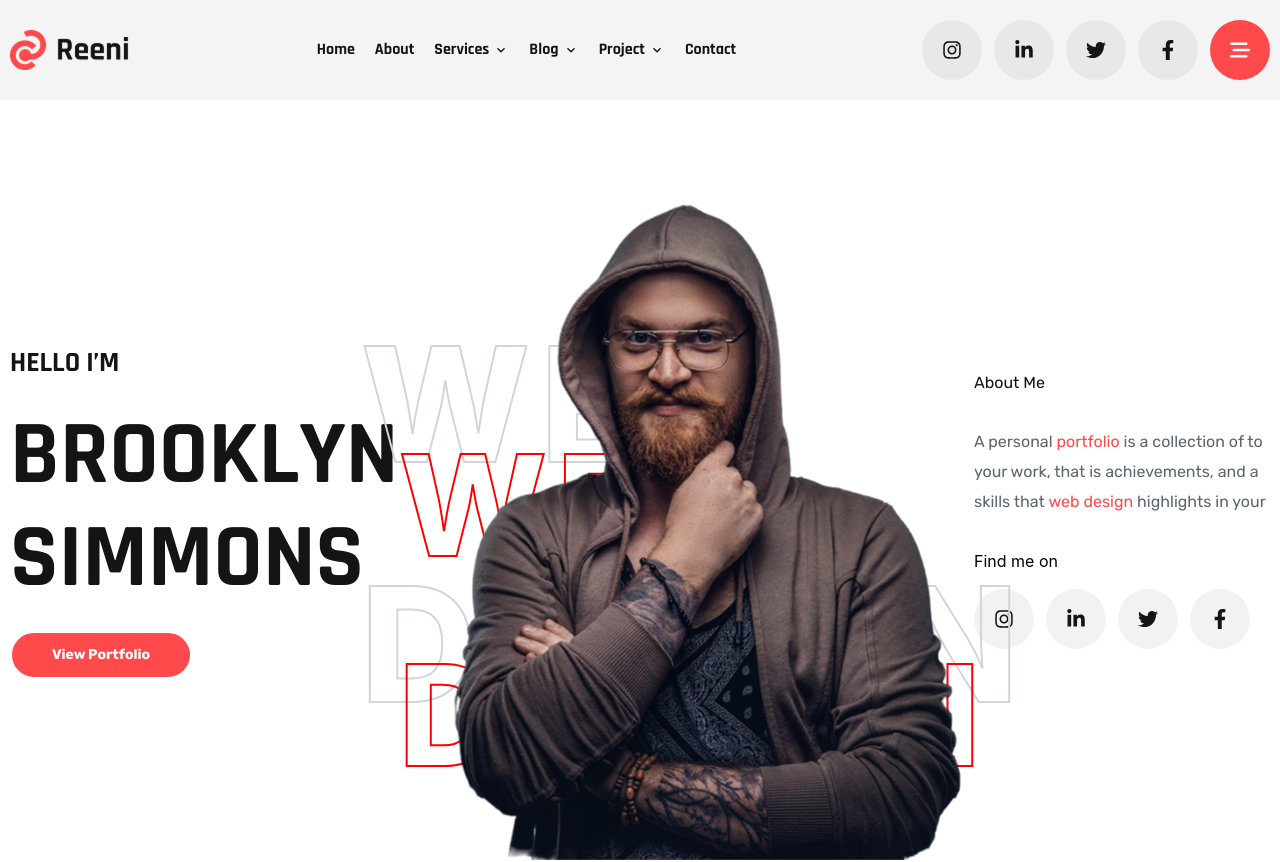
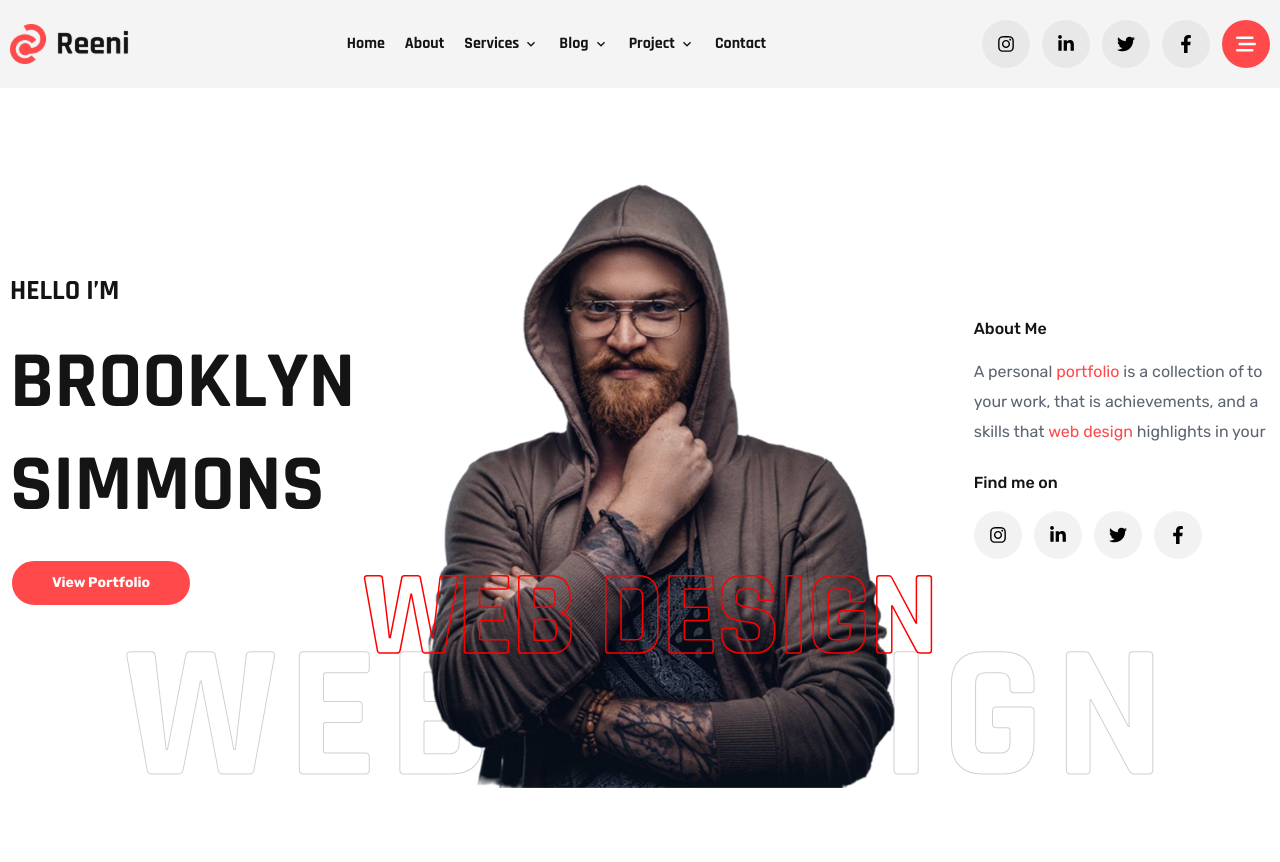
Before and after one commit to riemetoba/Reeni_portfolio, a React (Vite) app: page / in a window 1280 px wide. Shown: the top 862 px of the page. Built offline with nearby package versions, Linux system fonts and the light colour scheme.

Commit message:
banner image

```diff
--- /dev/null
+++ b/src/components/Icons.jsx
@@ -0,0 +1,25 @@
+import {
+  FaInstagram,
+  FaLinkedinIn,
+  FaTwitter,
+  FaFacebookF,
+} from "react-icons/fa";
+
+const Icons = () => {
+  return (
+    <div className="flex items-center gap-x-3">
+      {[FaInstagram, FaLinkedinIn, FaTwitter, FaFacebookF].map(
+        (Icon, index) => (
+          <div
+            key={index}
+            className="flex items-center justify-center bg-[#0A0A0A]/5 hover:bg-red hover:text-white transition-all rounded-full h-12 w-12 cursor-pointer"
+          >
+            <Icon className="text-lg" />
+          </div>
+        ),
+      )}
+    </div>
+  );
+};
+
+export default Icons;
--- a/src/components/layouts/Banner.jsx
+++ b/src/components/layouts/Banner.jsx
@@ -1,81 +1,65 @@
 import Button from "../Button";
-import {
-  FaInstagram,
-  FaLinkedinIn,
-  FaTwitter,
-  FaFacebookF,
-} from "react-icons/fa";
 import Image from "../Image";
 import bannerImg from "/src/assets/bannerImg.png";
+import Icons from "../Icons";
 
 const Banner = () => {
   return (
-    <div className="py-15">
-      <div className="flex items-center justify-between container">
+    <div className="min-h-200 flex items-center pb-25">
+      <div className="container mx-auto flex items-center justify-between gap-10">
         {/* Flex left  */}
-        <div className="">
+        <div className="w-[25%] z-30">
           <h3 className="font-rajdhani font-bold text-[28px] text-common uppercase">
             Hello i’m
           </h3>
-          <h1 className="font-rajdhani font-bold text-[90px] text-common uppercase w-101.25 leading-[103.5px] py-5">
-            Brooklyn Simmons
+          <h1 className="font-rajdhani font-bold text-[80px] text-common uppercase leading-[103.5px] py-5">
+            Brooklyn <br /> Simmons
           </h1>
           <Button btnText={"View Portfolio"} />
         </div>
         {/* Flex left  */}
         {/* Flex middle  */}
+        <div className="relative flex justify-center items-end h-175 w-[50%]">
+          {/* Back text  */}
+          <h1 className="absolute top-[90%] left-1/2 -translate-x-1/2 -translate-y-1/2 text-[190px] font-bold text-transparent uppercase tracking-wider [-webkit-text-stroke:1px_#5D6570] z-0 opacity-30 whitespace-nowrap select-none font-rajdhani">
+            WEB DESIGN
+          </h1>
 
-        <div className="relative flex justify-center items-end h-175">
-          {/* Grey Outline Text (Back) */}
+          {/* Image start  */}
+          <div className="relative z-10">
+            <Image src={bannerImg} className="h-162.5 w-auto object-contain" />
+          </div>
+          {/* Image end  */}
+          {/* Front text  */}
           <h1
-            className="absolute bottom-24 text-[160px] font-extrabold
-      text-transparent tracking-[10px]
-      [-webkit-text-stroke:2px_#d1d5db] z-0"
+            className="absolute bottom-20 left-1/2 -translate-x-1/2 text-[120px] font-black text-transparent uppercase tracking-tight [-webkit-text-stroke:1.5px_red] z-20 pointer-events-none select-none font-rajdhani whitespace-nowrap"
+            aria-hidden="true"
           >
             WEB DESIGN
           </h1>
+        </div>
+        {/* Flex middle  */}
+        {/* --- Flex Right: About Section --- */}
+        <div className="w-[25%] z-30 space-y-6">
+          <div>
+            <p className="font-rubik text-base text-common font-medium">
+              About Me
+            </p>
+            <p className="font-rubik text-base text-[#5D6570] leading-7.5 w-[296.25px] pt-4">
+              A personal <span className="text-red">portfolio</span> is a
+              collection of to your work, that is achievements, and a skills
+              that <span className="text-red">web design</span> highlights in
+              your
+            </p>
+          </div>
 
-          {/* Red Outline Text (Front of grey but behind image) */}
-          <h1
-            className="absolute bottom-10 text-[140px] font-extrabold
-      text-transparent tracking-[10px]
-      [-webkit-text-stroke:2px_red] z-10"
-          >
-            WEB DESIGN
-          </h1>
-
-          {/* Image (Top Layer) */}
-         <Image src={bannerImg} className={"relative z-20 w-155"}/>
+          <div>
+            <p className="font-rubik text-base text-common font-medium mb-4">
+              Find me on
+            </p>
+            <Icons />
+          </div>
         </div>
-
-        {/* Flex middle  */}
-        {/* Flex right  */}
-        <div className="">
-          <p className="font-rubik text-base text-common">About Me</p>
-          <p className="font-rubik text-base text-[#5D6570] leading-7.5 w-74 py-8">
-            A personal <span className="text-red">portfolio</span> is a
-            collection of to your work, that is achievements, and a skills that{" "}
-            <span className="text-red">web design</span> highlights in your
-          </p>
-          <p>Find me on</p>
-          {/* Icons start  */}
-          <div className="flex items-center gap-x-3 pt-4">
-            <div className="flex items-center justify-center bg-[#0A0A0A]/5 rounded-full h-15 w-15">
-              <FaInstagram className="text-common text-xl" />
-            </div>
-            <div className="flex items-center justify-center bg-[#0A0A0A]/5 rounded-full h-15 w-15">
-              <FaLinkedinIn className="text-common text-xl" />
-            </div>
-            <div className="flex items-center justify-center bg-[#0A0A0A]/5 rounded-full h-15 w-15">
-              <FaTwitter className="text-common text-xl" />
-            </div>
-            <div className="flex items-center justify-center bg-[#0A0A0A]/5 rounded-full h-15 w-15">
-              <FaFacebookF className="text-common text-xl" />
-            </div>
-          </div>
-          {/* Icons end */}
-        </div>
-        {/* Flex right  */}
       </div>
     </div>
   );
--- a/src/components/layouts/Header.jsx
+++ b/src/components/layouts/Header.jsx
@@ -1,14 +1,8 @@
 import Image from "../Image";
 import logo from "/src/assets/logo.png";
 import { MdOutlineKeyboardArrowDown } from "react-icons/md";
-import {
-  FaInstagram,
-  FaLinkedinIn,
-  FaTwitter,
-  FaFacebookF,
-} from "react-icons/fa";
 import { FaBarsStaggered } from "react-icons/fa6";
-
+import Icons from "../Icons";
 
 const Header = () => {
   return (
@@ -54,19 +48,8 @@ const Header = () => {
         {/* Menu start  */}
         {/* Icons start  */}
         <div className="flex items-center gap-x-3">
-          <div className="flex items-center justify-center bg-[#0A0A0A]/5 rounded-full h-15 w-15">
-            <FaInstagram className="text-common text-xl" />
-          </div>
-            <div className="flex items-center justify-center bg-[#0A0A0A]/5 rounded-full h-15 w-15">
-            <FaLinkedinIn className="text-common text-xl" />
-          </div>
-            <div className="flex items-center justify-center bg-[#0A0A0A]/5 rounded-full h-15 w-15">
-            <FaTwitter className="text-common text-xl" />
-          </div>
-          <div className="flex items-center justify-center bg-[#0A0A0A]/5 rounded-full h-15 w-15">
-            <FaFacebookF className="text-common text-xl" />
-          </div>
-          <div className="flex items-center justify-center bg-red rounded-full h-15 w-15">
+          <Icons />
+          <div className="flex items-center justify-center bg-red rounded-full h-12 w-12 cursor-pointer">
             <FaBarsStaggered className="text-[#ffffff] text-xl" />
           </div>
         </div>
```
